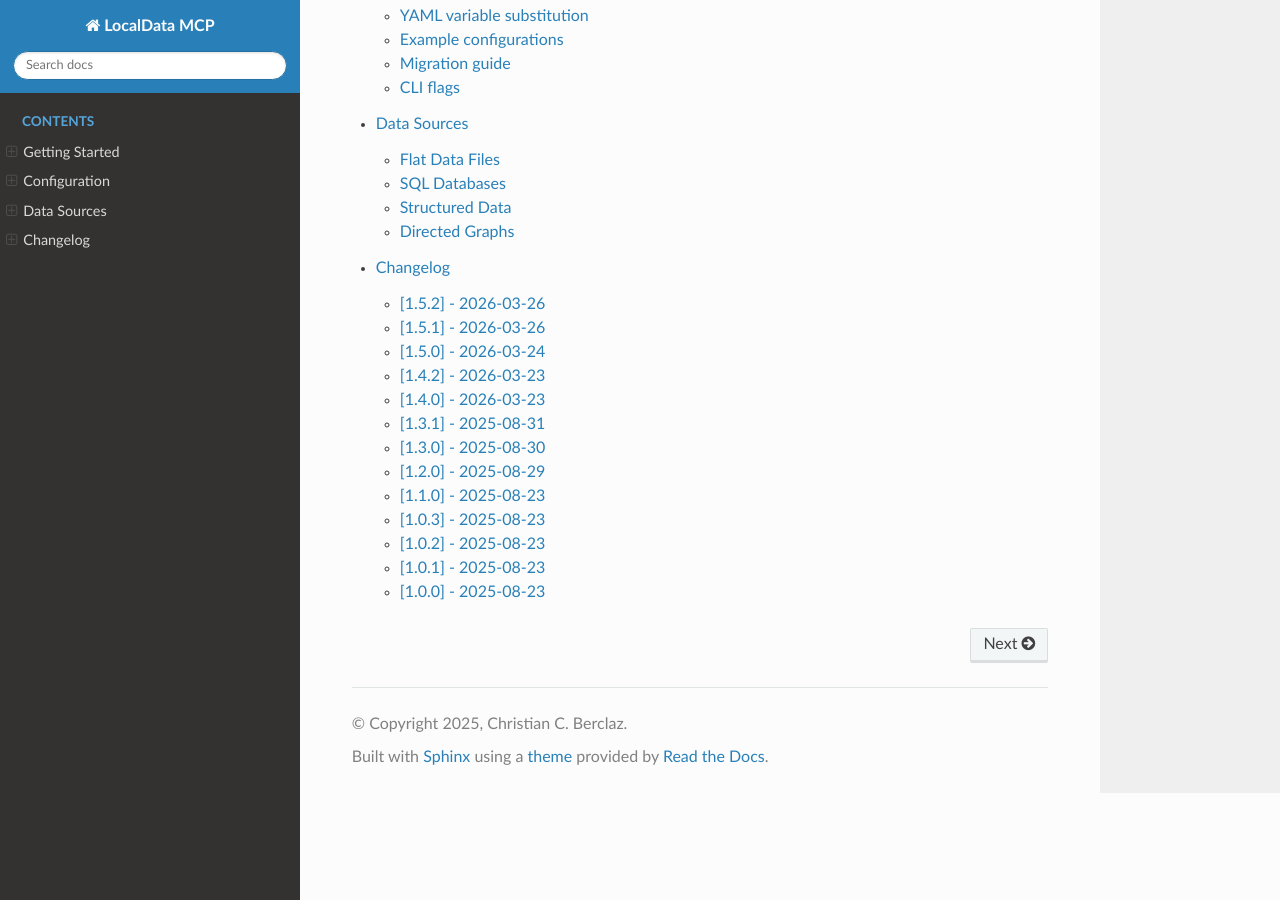
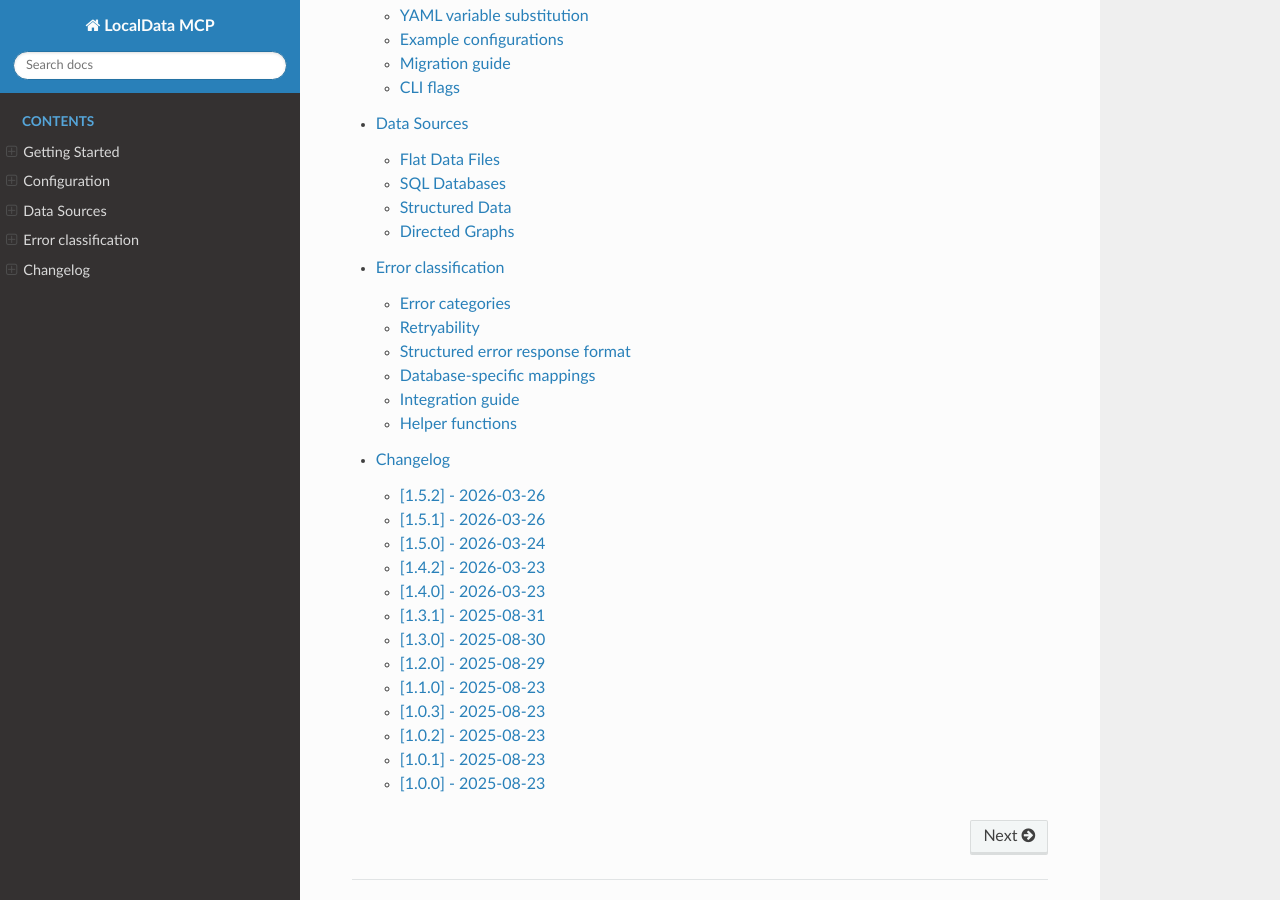
Before and after one commit to ChrisGVE/localdata-mcp, a Sphinx documentation site: the page built from docs/index.md, in a window 1280 px wide and 900 px high, scrolled down 848 px. Built offline with Sphinx 7.4.7 and the Read the Docs theme 3.1.0, drawn with Linux system fonts in a browser that asks for light colours; some of the changed lines change nothing that is shown.

Commit message:
docs(errors): add error classification reference
Document all error categories, retryability semantics, the structured
response JSON format, per-backend mapping tables (SQLite, PostgreSQL,
MySQL, DuckDB), custom mapper integration guide, and helper function
usage. Added to docs toctree.

````diff
--- /dev/null
+++ b/docs/error-classification.md
@@ -0,0 +1,205 @@
+# Error classification
+
+LocalData MCP classifies every database error into a structured response that
+tells LLM agents *what went wrong*, *whether it makes sense to retry*, and
+*what to do next*. Instead of parsing raw driver messages, agents receive a
+uniform JSON object they can act on programmatically.
+
+## Error categories
+
+Every classified error carries one of these categories:
+
+| Category | Value | Description | Example |
+|---|---|---|---|
+| `AUTH_ERROR` | `auth_error` | Authentication or authorization failure | Wrong password, missing privileges |
+| `SCHEMA_ERROR` | `schema_error` | Missing or invalid database objects | Non-existent table or column |
+| `SYNTAX_ERROR` | `syntax_error` | Malformed SQL | Typo in a keyword, unbalanced parentheses |
+| `TRANSIENT_ERROR` | `transient_error` | Temporary failure that may resolve itself | Lock timeout, deadlock, busy database |
+| `RESOURCE_ERROR` | `resource_error` | System resource exhaustion | Out of memory, disk full |
+| `CONSTRAINT_ERROR` | `constraint_error` | Data integrity violation | Duplicate key, foreign key mismatch |
+| `CONNECTION_ERROR` | `connection_error` | Unable to reach the database | Network unreachable, server down |
+| `QUERY_EXECUTION` | `query_execution` | General execution failure (fallback) | Division by zero, type mismatch |
+
+## Retryability
+
+The `is_retryable` flag signals whether repeating the same operation is likely
+to succeed:
+
+| Retryable | Categories | Recommended action |
+|---|---|---|
+| **Yes** | `TRANSIENT_ERROR`, `CONNECTION_ERROR` | Wait briefly and retry (with backoff) |
+| **No** | All others | Fix the query, schema, credentials, or data before retrying |
+
+Agents should treat `is_retryable: false` as a hard stop for the current
+request. Retrying a syntax error or constraint violation will always produce
+the same failure.
+
+## Structured error response format
+
+```json
+{
+  "error": true,
+  "error_type": "schema_error",
+  "is_retryable": false,
+  "message": "no such table: orders",
+  "suggestion": "Verify table/column names in the SQLite database.",
+  "database_error_code": null,
+  "database": "sales.db"
+}
+```
+
+| Field | Type | Description |
+|---|---|---|
+| `error` | `bool` | Always `true` for error responses |
+| `error_type` | `string` | One of the category values listed above |
+| `is_retryable` | `bool` | Whether the agent should retry |
+| `message` | `string` | Human-readable description of the error |
+| `suggestion` | `string` | Actionable next step |
+| `database_error_code` | `string \| null` | Backend-specific code (SQLSTATE, errno) when available |
+| `database` | `string \| null` | Name of the database where the error occurred |
+
+## Database-specific mappings
+
+Each supported backend has a dedicated mapper that uses backend-native signals
+(message patterns, SQLSTATE codes, error numbers, or exception class names) to
+classify errors. When no backend-specific mapper matches, a generic
+keyword-based fallback is used.
+
+### SQLite
+
+SQLite errors are classified by scanning the exception message for known
+substrings:
+
+| Pattern | Category |
+|---|---|
+| `authorization`, `readonly` | `AUTH_ERROR` |
+| `locked`, `busy` | `TRANSIENT_ERROR` |
+| `disk`, `full`, `no space` | `RESOURCE_ERROR` |
+| `constraint`, `unique`, `foreign key`, `not null` | `CONSTRAINT_ERROR` |
+| `no such table`, `no such column` | `SCHEMA_ERROR` |
+| `syntax`, `near` | `SYNTAX_ERROR` |
+
+### PostgreSQL
+
+PostgreSQL errors are classified by their SQLSTATE code (`pgcode`):
+
+| SQLSTATE prefix | Category | Notes |
+|---|---|---|
+| `42601` | `SYNTAX_ERROR` | Exact match for syntax errors |
+| `42xxx` (other) | `SCHEMA_ERROR` | Undefined table, column, etc. |
+| `28xxx` | `AUTH_ERROR` | Invalid authorization |
+| `08xxx` | `CONNECTION_ERROR` | Connection exception (retryable) |
+| `23xxx` | `CONSTRAINT_ERROR` | Integrity constraint violation |
+| `40xxx` | `TRANSIENT_ERROR` | Transaction rollback (retryable) |
+| `53xxx` | `RESOURCE_ERROR` | Insufficient resources |
+
+### MySQL / MariaDB
+
+MySQL errors are classified by their numeric error code (`errno`):
+
+| Error code | Category | Notes |
+|---|---|---|
+| 1044, 1045 | `AUTH_ERROR` | Access denied |
+| 1146, 1054 | `SCHEMA_ERROR` | Unknown table or column |
+| 1064 | `SYNTAX_ERROR` | SQL syntax error |
+| 1205 | `TRANSIENT_ERROR` | Lock wait timeout (retryable) |
+| 1114 | `RESOURCE_ERROR` | Table is full |
+| 1062, 1452 | `CONSTRAINT_ERROR` | Duplicate entry, FK violation |
+| 2002, 2003, 2006 | `CONNECTION_ERROR` | Connection failures (retryable) |
+
+### DuckDB
+
+DuckDB errors are classified by the Python exception class name:
+
+| Exception class | Category |
+|---|---|
+| `ParserException` | `SYNTAX_ERROR` |
+| `CatalogException` | `SCHEMA_ERROR` |
+| `BinderException` | `SCHEMA_ERROR` |
+| `ConstraintException` | `CONSTRAINT_ERROR` |
+| `OutOfMemoryException` | `RESOURCE_ERROR` |
+| `IOException` (memory/space) | `RESOURCE_ERROR` |
+| `IOException` (other) | `CONNECTION_ERROR` |
+
+## Integration guide
+
+To add a mapper for a new database backend:
+
+1. Create a class that inherits from `DatabaseErrorMapper` and implements
+   `map_error(self, exception) -> StructuredErrorResponse`.
+
+2. Register the mapper with `ErrorMapperRegistry`:
+
+```python
+from localdata_mcp.error_classification import (
+    DatabaseErrorMapper,
+    ErrorMapperRegistry,
+    StructuredErrorResponse,
+)
+from localdata_mcp.error_handler import ErrorCategory
+
+
+class MyDBErrorMapper(DatabaseErrorMapper):
+    def map_error(self, exception: Exception) -> StructuredErrorResponse:
+        msg = str(exception).lower()
+        if "duplicate" in msg:
+            return StructuredErrorResponse(
+                error_type=ErrorCategory.CONSTRAINT_ERROR,
+                message=str(exception),
+                suggestion="Check for duplicate values.",
+            )
+        # Fall back to the generic mapper for unrecognised errors.
+        from localdata_mcp.error_classification import GenericDatabaseErrorMapper
+        return GenericDatabaseErrorMapper().map_error(exception)
+
+
+ErrorMapperRegistry.register("mydb", MyDBErrorMapper())
+```
+
+3. All calls to `classify_error(exc, db_type="mydb")` will now use the new
+   mapper automatically.
+
+## Helper functions
+
+Three convenience functions in `localdata_mcp.error_classification` cover the
+most common agent needs:
+
+### `classify_error(exception, db_type="generic")`
+
+Returns the full `StructuredErrorResponse` for an exception. Use this when the
+agent needs all fields (category, retryability, suggestion, error code).
+
+```python
+from localdata_mcp.error_classification import classify_error
+
+resp = classify_error(exc, db_type="sqlite")
+print(resp.error_type)   # ErrorCategory.SYNTAX_ERROR
+print(resp.suggestion)   # "Review the SQL statement for syntax errors."
+```
+
+### `is_error_retryable(exception, db_type="generic")`
+
+Returns `True` if the error is transient and worth retrying. A shorthand for
+`classify_error(...).is_retryable`.
+
+```python
+from localdata_mcp.error_classification import is_error_retryable
+
+if is_error_retryable(exc, db_type="postgresql"):
+    # back off and retry
+    ...
+```
+
+### `get_error_suggestion(exception, db_type="generic")`
+
+Returns the actionable suggestion string. A shorthand for
+`classify_error(...).suggestion`.
+
+```python
+from localdata_mcp.error_classification import get_error_suggestion
+
+hint = get_error_suggestion(exc, db_type="mysql")
+```
+
+All three functions use the same classification pipeline internally, so their
+results are always consistent for the same exception and database type.
--- a/docs/index.md
+++ b/docs/index.md
@@ -20,5 +20,6 @@ LocalData MCP gives LLM agents direct access to local data sources through the [
 getting-started
 configuration
 data-sources/index
+error-classification
 changelog
 ```
````
